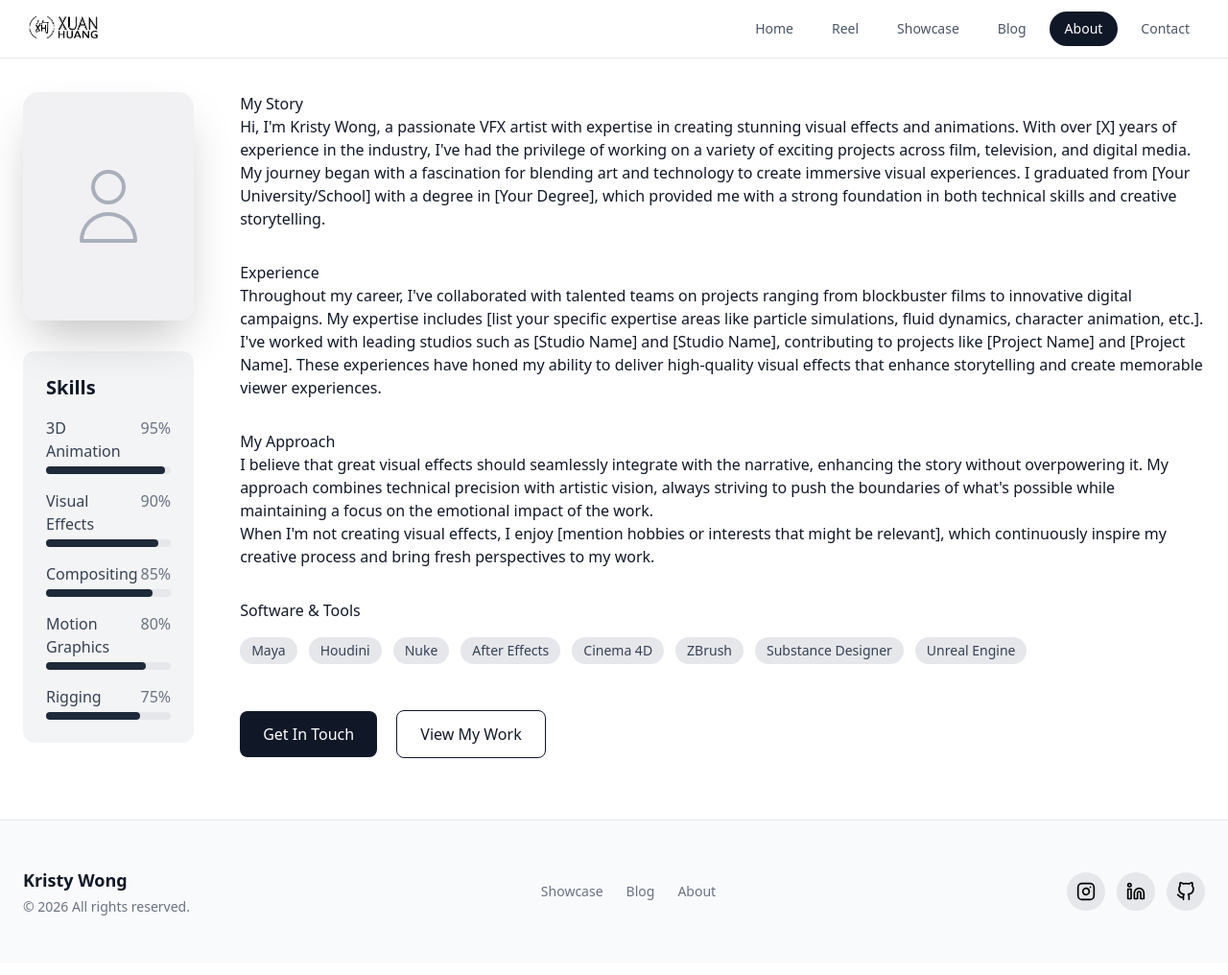
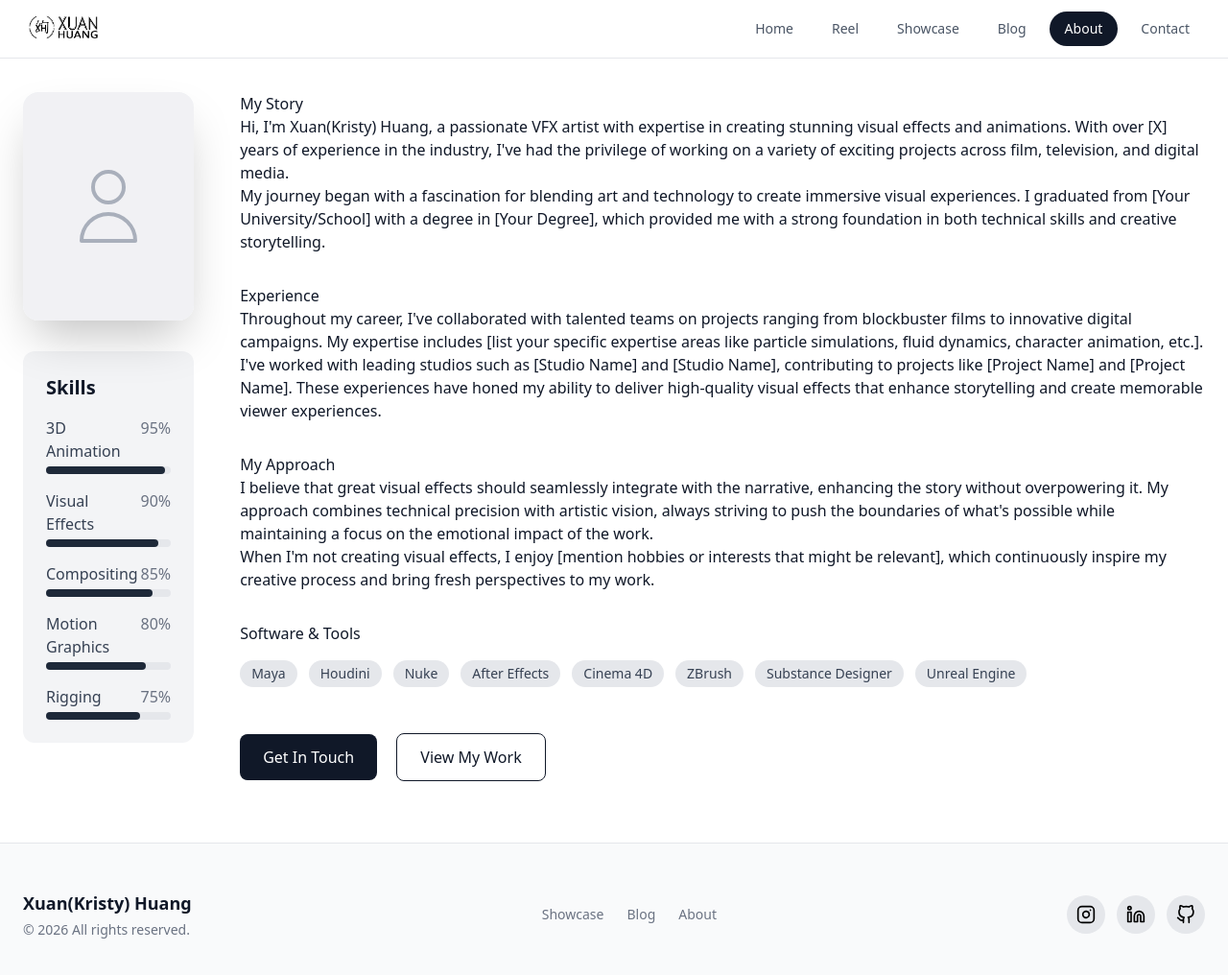
Before and after one commit to kristyayarin/kristyayarin.github.io, an Astro site: page /about in a window 1280 px wide. Shown: the whole page at 96% size. Built offline with nearby package versions, Linux system fonts and the light colour scheme; Astro itself is replaced by a stand-in of ours; what @iconify/tailwind4 would draw is missing.

Commit message:
Replace Kristy Wong to Xuan(Kristy) Huang

```diff
--- a/src/components/Footer.astro
+++ b/src/components/Footer.astro
@@ -13,7 +13,7 @@ const currentYear = new Date().getFullYear();
 					class="text-lg font-semibold text-gray-900 transition-colors hover:text-gray-600"
 					href="/"
 				>
-					Kristy Wong
+					Xuan(Kristy) Huang
 				</a>
 				<p class="mt-1 text-sm text-gray-500">
 					&copy; {currentYear} All rights reserved.
--- a/src/components/Header.astro
+++ b/src/components/Header.astro
@@ -33,7 +33,7 @@ import logo from "../assets/LOGOtext.png";
 >
 	<div class="container mx-auto flex items-center justify-between px-6 py-3">
 		<a href="/" class="flex items-center gap-2 transition-opacity hover:opacity-80">
-			<img src={logo.src} alt="Kristy Wong" class="header-logo h-8" />
+			<img src={logo.src} alt="Xuan(Kristy) Huang" class="header-logo h-8" />
 		</a>
 
 		<nav>
--- a/src/consts.ts
+++ b/src/consts.ts
@@ -2,7 +2,7 @@ import instagramIcon from "./assets/icons/instagram.svg";
 import linkedinIcon from "./assets/icons/linkedin.svg";
 import githubIcon from "./assets/icons/github.svg";
 
-export const SITE_TITLE = "Kristy Wong - VFX Artist Portfolio";
+export const SITE_TITLE = "Xuan(Kristy) Huang - VFX Artist Portfolio";
 export const SITE_DESCRIPTION = "";
 
 export const FooterLinks = [
--- a/src/pages/about.astro
+++ b/src/pages/about.astro
@@ -2,7 +2,7 @@
 import Layout from "../layouts/Layout.astro";
 ---
 
-<Layout title="About | Kristy Wong - VFX Artist">
+<Layout title="About | Xuan(Kristy) Huang - VFX Artist">
 	<main class="pt-24 pb-16">
 		<div class="container mx-auto px-6">
 			<div class="flex flex-col items-start gap-12 md:flex-row">
@@ -98,7 +98,7 @@ import Layout from "../layouts/Layout.astro";
 					<div class="prose max-w-none">
 						<h2>My Story</h2>
 						<p>
-							Hi, I'm Kristy Wong, a passionate VFX artist with expertise in creating
+							Hi, I'm Xuan(Kristy) Huang, a passionate VFX artist with expertise in creating
 							stunning visual effects and animations. With over [X] years of
 							experience in the industry, I've had the privilege of working on a
 							variety of exciting projects across film, television, and digital media.
--- a/src/pages/blog.astro
+++ b/src/pages/blog.astro
@@ -10,7 +10,7 @@ const sortedPosts = allPosts.sort((a, b) => b.data.date.getTime() - a.data.date.
 const allTags = [...new Set(sortedPosts.flatMap((post) => post.data.tags))].sort();
 ---
 
-<Layout title="Blog | Kristy Wong - VFX Artist">
+<Layout title="Blog | Xuan(Kristy) Huang - VFX Artist">
 	<main class="min-h-screen pt-24 pb-16">
 		<div class="container mx-auto px-6">
 			<!-- Page Header -->
--- a/src/pages/contact.astro
+++ b/src/pages/contact.astro
@@ -2,7 +2,7 @@
 import Layout from "../layouts/Layout.astro";
 ---
 
-<Layout title="Contact | Kristy Wong - VFX Artist">
+<Layout title="Contact | Xuan(Kristy) Huang - VFX Artist">
 	<main class="pt-24 pb-16">
 		<div class="container mx-auto px-6">
 			<h1 class="mb-2 text-4xl font-bold">Contact Me</h1>
--- a/src/pages/index.astro
+++ b/src/pages/index.astro
@@ -15,7 +15,7 @@ const recentProjects = allProjects
 const heroVimeoId = '1166559683';
 ---
 
-<Layout title="Kristy Wong - VFX Artist Portfolio">
+<Layout title="Xuan(Kristy) Huang - VFX Artist Portfolio">
 
   <main>
     <!-- Hero Section with Video Background -->
@@ -36,7 +36,7 @@ const heroVimeoId = '1166559683';
       <div class="container mx-auto px-6 relative z-10">
         <div class="max-w-3xl">
           <h1 class="hero-title text-5xl md:text-7xl font-bold mb-4 pb-2 text-white drop-shadow-[0_2px_4px_rgba(0,0,0,0.8)]">
-            Kristy Wong
+            Xuan(Kristy) Huang
           </h1>
           <h2 class="text-3xl md:text-4xl font-light text-white mb-6 drop-shadow-[0_2px_3px_rgba(0,0,0,0.6)]">VFX Artist & Digital Creator</h2>
           <p class="text-xl text-white/90 mb-8 max-w-xl drop-shadow-[0_1px_2px_rgba(0,0,0,0.5)]">
--- a/src/pages/reel.astro
+++ b/src/pages/reel.astro
@@ -5,7 +5,7 @@ import Layout from "../layouts/Layout.astro";
 const reelVimeoId = "1082394850";
 ---
 
-<Layout title="Demo Reel | Kristy Wong - VFX Artist">
+<Layout title="Demo Reel |  Xuan(Kristy) Huang - VFX Artist">
 	<main class="min-h-screen pt-24 pb-16">
 		<div class="container mx-auto px-6">
 			<!-- Page Header -->
--- a/src/pages/showcase.astro
+++ b/src/pages/showcase.astro
@@ -8,7 +8,7 @@ const allProjects = await getCollection("projects");
 const sortedProjects = allProjects.sort((a, b) => a.data.order - b.data.order);
 ---
 
-<Layout title="Showcase | Kristy Wong - VFX Artist">
+<Layout title="Showcase | Xuan(Kristy) Huang - VFX Artist">
 	<main class="min-h-screen pt-24 pb-16">
 		<div class="container mx-auto px-6">
 			<!-- Page Header -->
--- a/src/pages/tags/[tag].astro
+++ b/src/pages/tags/[tag].astro
@@ -23,7 +23,7 @@ const { tagName, projects } = Astro.props;
 const sortedProjects = projects.sort((a, b) => a.data.order - b.data.order);
 ---
 
-<Layout title={`${tagName} Projects | Kristy Wong - VFX Artist`}>
+<Layout title={`${tagName} Projects | Xuan(Kristy) Huang - VFX Artist`}>
     <Header />
 
     <main class="pt-24 pb-16 min-h-screen">
--- a/src/pages/tags/index.astro
+++ b/src/pages/tags/index.astro
@@ -17,7 +17,7 @@ const tagCounts = uniqueTags.map((tag) => ({
 }));
 ---
 
-<Layout title="Tags | Kristy Wong - VFX Artist">
+<Layout title="Tags | Xuan(Kristy) Huang - VFX Artist">
     <Header />
 
     <main class="pt-24 pb-16 min-h-screen">
```
